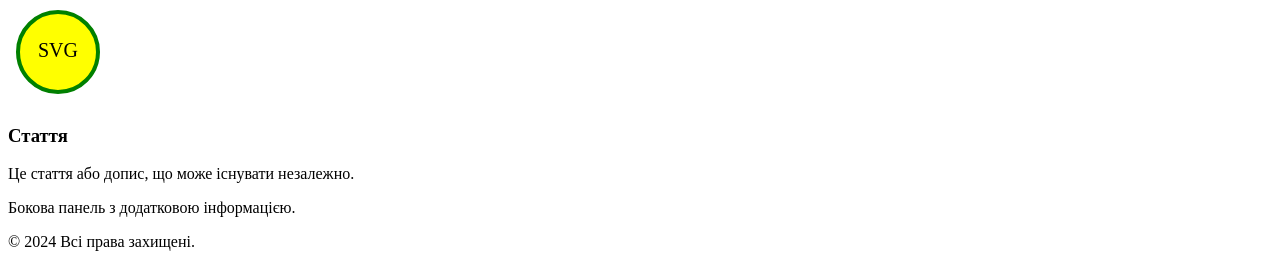
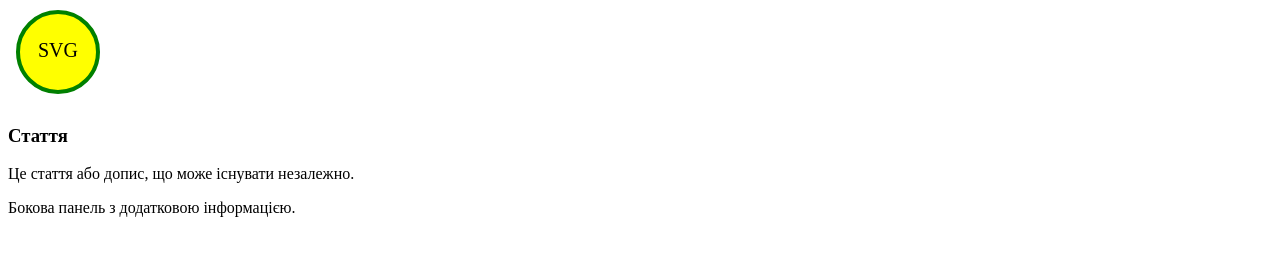
Before and after one commit to IgnatevD/it_college, a plain HTML site: page web_ programming/HTML/index.html in a window 1280 px wide. Shown: the part 943-1210 px from the top of the page. After the commit the page ends 1176 px from the top, so only its background shows below. Drawn offline with Linux system fonts and the light colour scheme.

Commit message:
изменил индекс html

```diff
--- a/web_ programming/HTML/index.html
+++ b/web_ programming/HTML/index.html
@@ -125,9 +125,5 @@
     <aside>
       <p>Бокова панель з додатковою інформацією.</p>
     </aside>
-
-    <footer>
-      <p>&copy; 2024 Всі права захищені.</p>
-    </footer>
   </body>
 </html>
```
